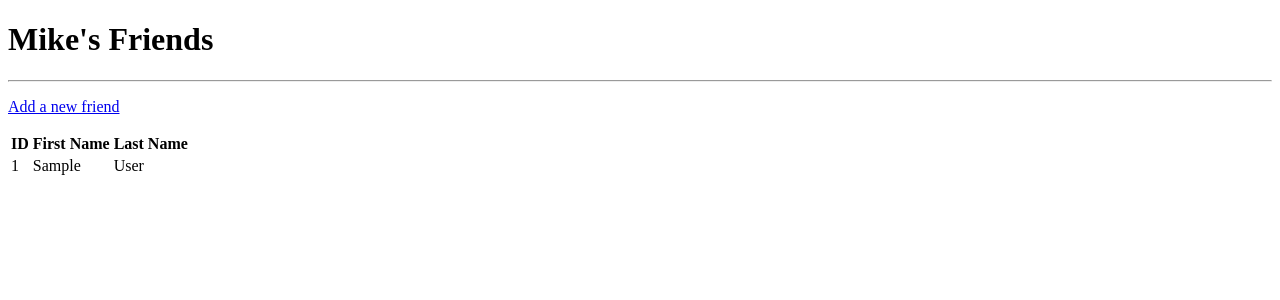
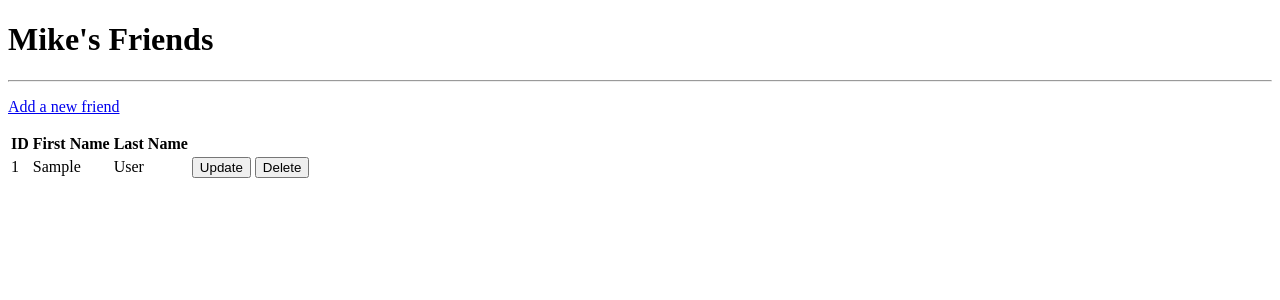
Before and after one commit to mikecolbert/HW4, a Flask app: page / in a window 1280 px wide. Shown: the top 300 px of the page. Run offline with Flask 2, Linux system fonts and the light colour scheme; tables that the repository leaves empty hold one stand-in row (values such as "Sample post"); one stand-in notice (Sample message) is shown; parts of the project's set-up code (start-up, migrations or seed data) failed here and were passed over.

Commit message:
delete is working with SQLAlchemy

```diff
--- a/app.py
+++ b/app.py
@@ -1,5 +1,5 @@
 from flask import Flask
-from flask import render_template, redirect
+from flask import render_template, redirect, request, flash
 from flask_wtf import FlaskForm
 from wtforms import StringField
 from wtforms.validators import DataRequired
@@ -43,6 +43,22 @@ def add_friend():
 
     return render_template('add_friend.html', form=form, pageTitle='Add A New Friend')
 
+@app.route('/delete_friend/<int:friendid>', methods=['GET','POST'])
+def delete_friend(friendid):
+    if request.method == 'POST': #if it's a POST request, delete the friend from the database
+        obj = colbert_friends.query.filter_by(friendid=friendid).first()
+        db.session.delete(obj)
+        db.session.commit()
+        flash('Friend was successfully deleted!')
+        return redirect("/")
+
+    else: #if it's a GET request, send them to the home page
+        return redirect("/")
+
+
+
+
+
 
 
 if __name__ == '__main__':
--- a/templates/base.html
+++ b/templates/base.html
@@ -4,11 +4,22 @@
   <head>
     <meta charset="utf-8">
     <title>{{ pageTitle }}</title>
+<script>
+    $(function() {
+   $('#flash').delay(500).fadeIn('normal', function() {
+      $(this).delay(2500).fadeOut();
+   });
+});
+</script>
+<style>
+#flash { display:none; background-color:#000; color:#fff}
+</style>
 </head>
 
   <body>
       <h1> Mike's Friends </h1>
       <hr>
+
       {% block body %}
 
 	  {% endblock %}
--- a/templates/index.html
+++ b/templates/index.html
@@ -3,7 +3,19 @@
 {% extends 'base.html' %}
 
 {% block body %}
-<p><a href="{{ url_for('.add_friend')}}"> Add a new friend</a>
+<p><a href="{{ url_for('.add_friend')}}"> Add a new friend</a></p>
+{% with messages = get_flashed_messages() %}
+{% if messages %}
+<div id='flash'>
+  {% for message in messages %}
+  <strong>Alert!</strong> {{ message }}
+  <button type="close" value="x">
+  </button>
+  {% endfor %}
+  {% endif %}
+  {% endwith %}
+</div>
+
 {% if friends %}
     <table>
         <thead>
@@ -20,6 +32,17 @@
                 <td> {{ row.friendid }}</td>
                 <td> {{ row.first_name }}</td>
                 <td> {{ row.last_name }}</td>
+
+                    <td>
+          <form action="/edit/{{ row.friendid }}" method="POST">
+            <input type="submit" value="Update" class="btn btn-info" />
+          </form>
+        </td>
+        <td>
+          <form action="/delete_friend/{{ row.friendid }}" method="POST">
+            <input type="submit" value="Delete" class="btn btn-danger" />
+          </form>
+        </td>
             </tr>
             {% endfor %}
         </tbody>
```
